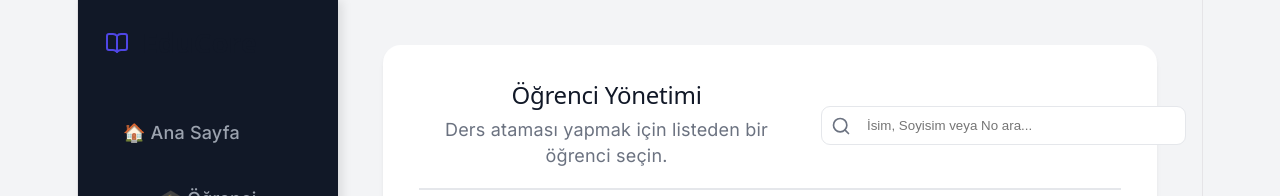
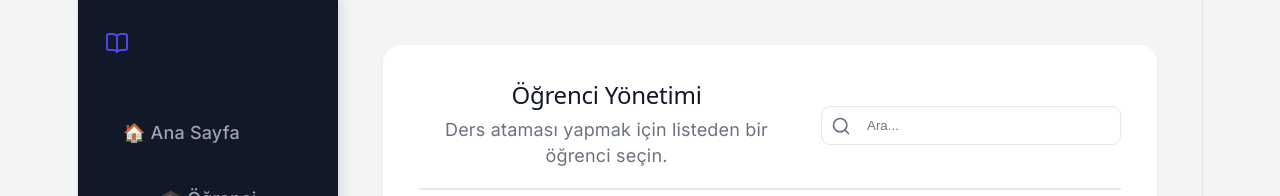
Before and after one commit to ayberkaarda/EduCore, a React app in the folder frontend/: page /students in a window 1280 px wide. Shown: the top 196 px of the page. Built offline with nearby package versions, Linux system fonts and the light colour scheme; no server answers; the HTML template or start-up script is replaced by a standard one.

Commit message:
search filter

```diff
--- a/frontend/src/App.jsx
+++ b/frontend/src/App.jsx
@@ -81,7 +81,7 @@ function App() {
           {/* ANA İÇERİK ALANI */}
           <main className="content-area">
             <Routes>
-              <Route path="/" element={<div className="card"><h2>Hoş Geldiniz, {currentUser.name}</h2><p>Sol menüden işleminizi seçin. Portfolyoyu test etmek için sol alttaki 'Hesap Değiştir' butonunu kullanabilirsiniz.</p></div>} />
+              <Route path="/" element={<div className="card"><h2>Hoş Geldiniz, {currentUser.name}</h2><p>Sol menüden işleminizi seçin. </p></div>} />
 
               {/* AKADEMİSYEN ROTALARI */}
               <Route path="/students" element={<AcademicianRoute currentUser={currentUser}><StudentList /></AcademicianRoute>} />
--- a/frontend/src/StudentList.jsx
+++ b/frontend/src/StudentList.jsx
@@ -40,15 +40,22 @@ export default function StudentList() {
                     <p className="text-gray">Ders ataması yapmak için listeden bir öğrenci seçin.</p>
                 </div>
 
-                {/* ARAMA KUTUSU */}
-                <div className="search-box" style={{ position: 'relative', width: '300px' }}>
+                {/* ARAMA KUTUSU - UI/UX FIX */}
+                <div className="search-box" style={{ position: 'relative', width: '100%', maxWidth: '300px' }}>
                     <Search className="search-icon" size={20} style={{ position: 'absolute', left: '10px', top: '10px', color: '#6b7280' }} />
                     <input
                         type="text"
-                        placeholder="İsim, Soyisim veya No ara..."
+                        placeholder="Ara..."
                         value={searchTerm}
                         onChange={(e) => setSearchTerm(e.target.value)}
-                        style={{ width: '100%', padding: '0.6rem 1rem 0.6rem 2.5rem', borderRadius: '0.5rem', border: '1px solid #e5e7eb', outline: 'none' }}
+                        style={{
+                            width: '100%',
+                            padding: '0.6rem 1rem 0.6rem 2.5rem',
+                            borderRadius: '0.5rem',
+                            border: '1px solid #e5e7eb',
+                            outline: 'none',
+                            boxSizing: 'border-box'
+                        }}
                     />
                 </div>
             </div>
--- a/frontend/src/UserManagement.jsx
+++ b/frontend/src/UserManagement.jsx
@@ -53,10 +53,15 @@ export default function UserManagement() {
                     <Search className="search-icon" size={20} style={{ position: 'absolute', left: '10px', top: '10px', color: '#6b7280' }} />
                     <input
                         type="text"
-                        placeholder="Kullanıcı ara..."
+                        placeholder="Ara..."
                         value={searchTerm}
                         onChange={(e) => setSearchTerm(e.target.value)}
-                        style={{ width: '100%', padding: '0.6rem 1rem 0.6rem 2.5rem', borderRadius: '0.5rem', border: '1px solid #e5e7eb', outline: 'none' }}
+                        style={{ width: '100%',
+                            padding: '0.6rem 1rem 0.6rem 2.5rem',
+                            borderRadius: '0.5rem',
+                            border: '1px solid #e5e7eb',
+                            outline: 'none',
+                            boxSizing: 'border-box' }}
                     />
                 </div>
             </div>
@@ -93,8 +98,8 @@ export default function UserManagement() {
                                         onChange={(e) => handleRoleChange(user.id, e.target.value)}
                                         style={{ padding: '0.4rem', borderRadius: '0.375rem', border: '1px solid #d1d5db', outline: 'none', cursor: 'pointer' }}
                                     >
-                                        <option value="STUDENT">Öğrenci Yap</option>
-                                        <option value="ACADEMICIAN">Akademisyen Yap</option>
+                                        <option value="STUDENT">Öğrenci</option>
+                                        <option value="ACADEMICIAN">Akademisyen</option>
                                     </select>
                                 </td>
                             </tr>
```
